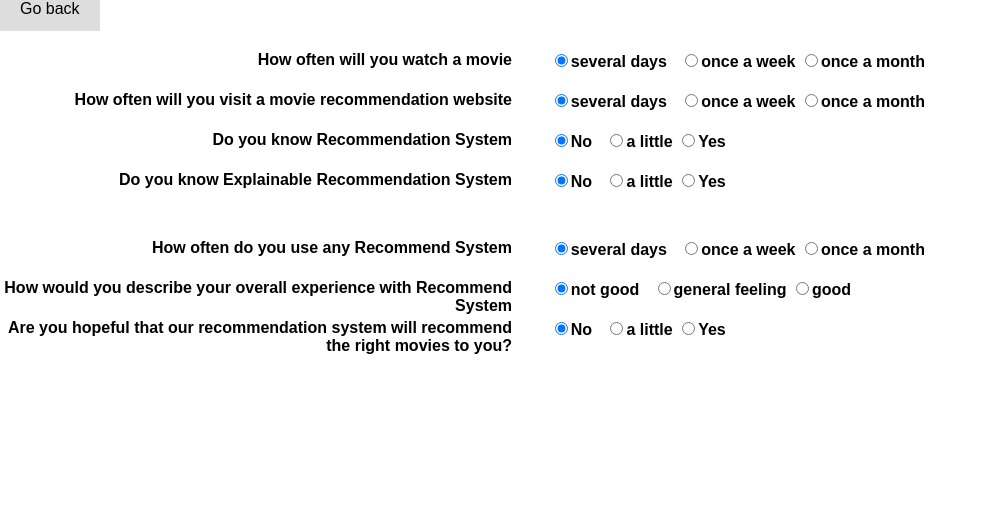
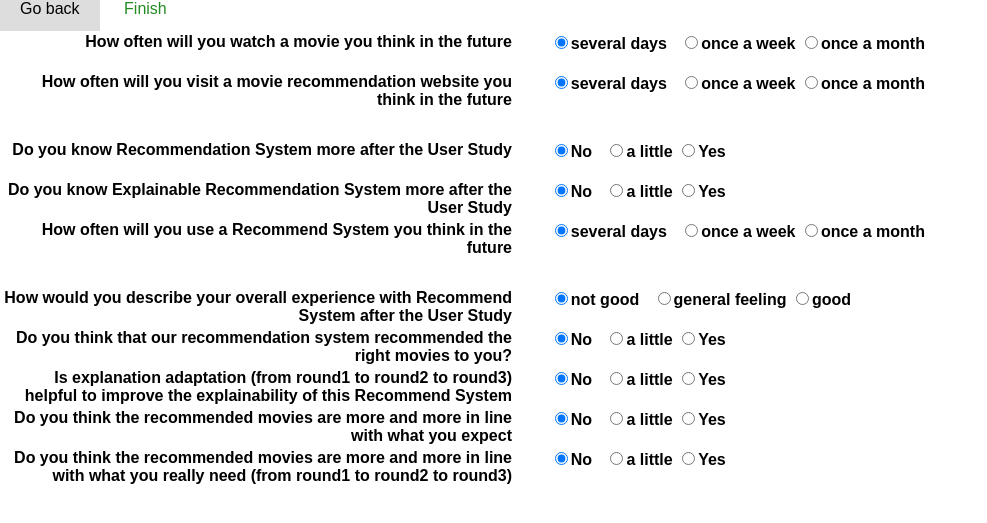
Before and after one commit to lizhedm/MATDeme, a Flask app: page /user_feedback in a window 1280 px wide. Shown: the top 523 px of the page, without its empty margins (0-987 px from the left). Run offline with Flask 2, Linux system fonts and the light colour scheme.

Commit message:
update user background data save

```diff
--- a/app/pgat_recsys.py
+++ b/app/pgat_recsys.py
@@ -57,7 +57,7 @@ class PGATRecSys(object):
         self.new_user_nid = self.node_emb.weight.shape[0]
 
         new_user_gender_nid = self.data.e2nid[0]['gender'][demographic_info[0]]
-        new_user_occ_nid = self.data.e2nid[0]['occ'][int(demographic_info[1])]
+        new_user_occ_nid = self.data.e2nid[0]['occ'][demographic_info[1]]
         i_nids = [self.data.e2nid[0]['iid'][iid] for iid in iids]
         row = i_nids + [new_user_gender_nid, new_user_occ_nid]
         col = [self.new_user_nid for i in range(len(iids) + 2)]
--- a/app/routes.py
+++ b/app/routes.py
@@ -158,6 +158,31 @@ def save_explanation_score_tosqlite(user_id,movie_id,seen_status,explanation,exp
     connection.close()
     return 1
 
+@app.template_global()
+def save_question_result1_tosqlite(user_id,question_result1_list):
+    BASE_DIR = os.path.dirname(os.path.abspath(__file__))
+    db_path = os.path.join(BASE_DIR, "MATDemo.db")
+    connection = sqlite3.connect(db_path)
+
+    cursor = connection.cursor()
+    print("Opened database successfully")
+
+    cursor.execute('create table if not exists QUESTION_RESULT1 (user_id,q1,q2,q3,q4,q5,q6,q7)')
+    params = (user_id,
+              question_result1_list[0],
+              question_result1_list[1],
+              question_result1_list[2],
+              question_result1_list[3],
+              question_result1_list[4],
+              question_result1_list[5],
+              question_result1_list[6])
+
+    cursor.execute("INSERT INTO QUESTION_RESULT1 VALUES (?,?,?,?,?,?,?,?)", params)
+    connection.commit()
+    print("Records created successfully")
+
+    connection.close()
+    return 1
 
 @app.route('/')
 @app.route('/index')
@@ -176,6 +201,15 @@ def user_information():
 @app.route('/user_background')
 def user_background():
     return render_template('user_background.html',title = 'Film Recommendation')
+
+@app.route('/question_result_transfer',methods=['GET','POST'])
+def question_result_transfer():
+    if request.method == 'POST':
+        user_id = request.values['user_id']
+        question_result_list = request.values['question_result_list']
+        if question_result_list != '':
+            save_question_result1_tosqlite(user_id,question_result_list)
+            return 'success'
 
 @app.route('/movie_preview')
 def movie_preview():
@@ -217,10 +251,6 @@ def imgID_userinfo_transfer():
         return 'success'
     else:
         return 'fail'
-
-@app.route('/new_iids_for_recommendations',methods=['GET','POST'])
-def new_iids_for_recommendations():
-    pass
 
 
 @app.route('/movie_degree')
--- a/app/templates/user_feedback.html
+++ b/app/templates/user_feedback.html
@@ -48,61 +48,115 @@
     </style>
 </head>
 <body>
+
         <div class="navbar">
             <a href="{{ url_for('movie_degree3') }}">Go back</a>
+            <a id="finish" >Finish</a>
         </div>
 
-        <form>
+        <form id="question1" class="question">
             <div class="wrap">
-          <label class="tip">How often will you watch a movie</label>
-          <input type="radio" name="frequency1" value="0" checked />several days
-          <input type="radio" name="frequency1" value="1"/>once a week
-          <input type="radio" name="frequency1" value="2"/>once a month
+              <label class="tip">How often will you watch a movie you think in the future</label>
+              <input type="radio" name="question" value="1" checked />several days
+              <input type="radio" name="question" value="2"/>once a week
+              <input type="radio" name="question" value="3"/>once a month
             </div>
+        </form>
 
+        <form id="question2" class="question">
             <div class="wrap">
-          <label class="tip">How often will you visit a movie recommendation website</label>
-          <input type="radio" name="frequency2" checked/>several days
-          <input type="radio" name="frequency2" />once a week
-          <input type="radio" name="frequency2" />once a month
+              <label class="tip">How often will you visit a movie recommendation website you think in the future</label>
+              <input type="radio" name="question" value="1" checked/>several days
+              <input type="radio" name="question" value="2"/>once a week
+              <input type="radio" name="question" value="3"/>once a month
             </div>
+        </form>
 
+        <form id="question3" class="question">
             <div class="wrap">
-          <label class="tip">Do you know Recommendation System</label>
-          <input type="radio" name="frequency3" checked/>No
-          <input type="radio" name="frequency3" />a little
-          <input type="radio" name="frequency3" />Yes
+              <label class="tip">Do you know Recommendation System more after the User Study</label>
+              <input type="radio" name="question" value="1" checked/>No
+              <input type="radio" name="question" value="2"/>a little
+              <input type="radio" name="question" value="3"/>Yes
             </div>
+        </form>
 
+        <form id="question4" class="question">
             <div class="wrap">
-          <label class="tip">Do you know Explainable Recommendation System</label>
-          <input type="radio" name="frequency4" checked/>No
-          <input type="radio" name="frequency4" />a little
-          <input type="radio" name="frequency4" />Yes
+              <label class="tip">Do you know Explainable Recommendation System more after the User Study</label>
+              <input type="radio" name="question" value="1" checked/>No
+              <input type="radio" name="question" value="2"/>a little
+              <input type="radio" name="question" value="3"/>Yes
             </div>
+        </form>
 
+        <form id="question5" class="question">
             <div class="wrap">
-          <label class="tip">How often do you use any Recommend System</label>
-          <input type="radio" name="frequency5" checked/>several days
-          <input type="radio" name="frequency5" />once a week
-          <input type="radio" name="frequency5" />once a month
+              <label class="tip">How often will you use a Recommend System you think in the future</label>
+              <input type="radio" name="question" value="1" checked/>several days
+              <input type="radio" name="question" value="2"/>once a week
+              <input type="radio" name="question" value="3"/>once a month
             </div>
+        </form>
 
+         <form id="question6" class="question">
             <div class="wrap">
-          <label class="tip">How would you describe your overall experience with Recommend System</label>
-          <input type="radio" name="frequency6" checked/>not good
-          <input type="radio" name="frequency6" />general feeling
-          <input type="radio" name="frequency6" />good
+              <label class="tip">How would you describe your overall experience with Recommend System after the User Study</label>
+              <input type="radio" name="question" value="1" checked/>not good
+              <input type="radio" name="question" value="2"/>general feeling
+              <input type="radio" name="question" value="3"/>good
             </div>
+        </form>
 
+        <form id="question7" class="question">
             <div class="wrap">
-          <label class="tip">Are you hopeful that our recommendation system will recommend the right movies to you?</label>
-          <input type="radio" name="frequency7" checked/>No
-          <input type="radio" name="frequency7" />a little
-          <input type="radio" name="frequency7" />Yes
+              <label class="tip">Do you think that our recommendation system recommended the right movies to you?</label>
+              <input type="radio" name="question" value="1" checked/>No
+              <input type="radio" name="question" value="2"/>a little
+              <input type="radio" name="question" value="3"/>Yes
              </div>
+        </form>
 
+        <form id="question8" class="question">
+            <div class="wrap">
+              <label class="tip">Is explanation adaptation (from round1 to round2 to round3) helpful to improve the explainability of this Recommend System</label>
+              <input type="radio" name="question" value="1" checked/>No
+              <input type="radio" name="question" value="2"/>a little
+              <input type="radio" name="question" value="3"/>Yes
+             </div>
         </form>
+
+        <form id="question9" class="question">
+            <div class="wrap">
+              <label class="tip">Do you think the recommended movies are more and more in line with what you expect</label>
+              <input type="radio" name="question" value="1" checked/>No
+              <input type="radio" name="question" value="2"/>a little
+              <input type="radio" name="question" value="3"/>Yes
+             </div>
+        </form>
+
+        <form id="question10" class="question">
+            <div class="wrap">
+              <label class="tip">Do you think the recommended movies are more and more in line with what you really need (from round1 to round2 to round3)</label>
+              <input type="radio" name="question" value="1" checked/>No
+              <input type="radio" name="question" value="2"/>a little
+              <input type="radio" name="question" value="3"/>Yes
+             </div>
+        </form>
+
+        <script type="text/javascript">
+            $(document).ready(function(){
+                var question_result_list = [1,1,1,1,1,1,1];
+                $('.question').change(function () {
+
+                });
+
+                $('#finish').on('click',function () {
+
+                });
+            });
+
+        </script>
 
 </body>
 </html>
```
Also changed, not shown: app/templates/user_background.html (+49 -34 lines), app/MATDemo.db. Lines whose indentation alone changed are shown as unchanged.
